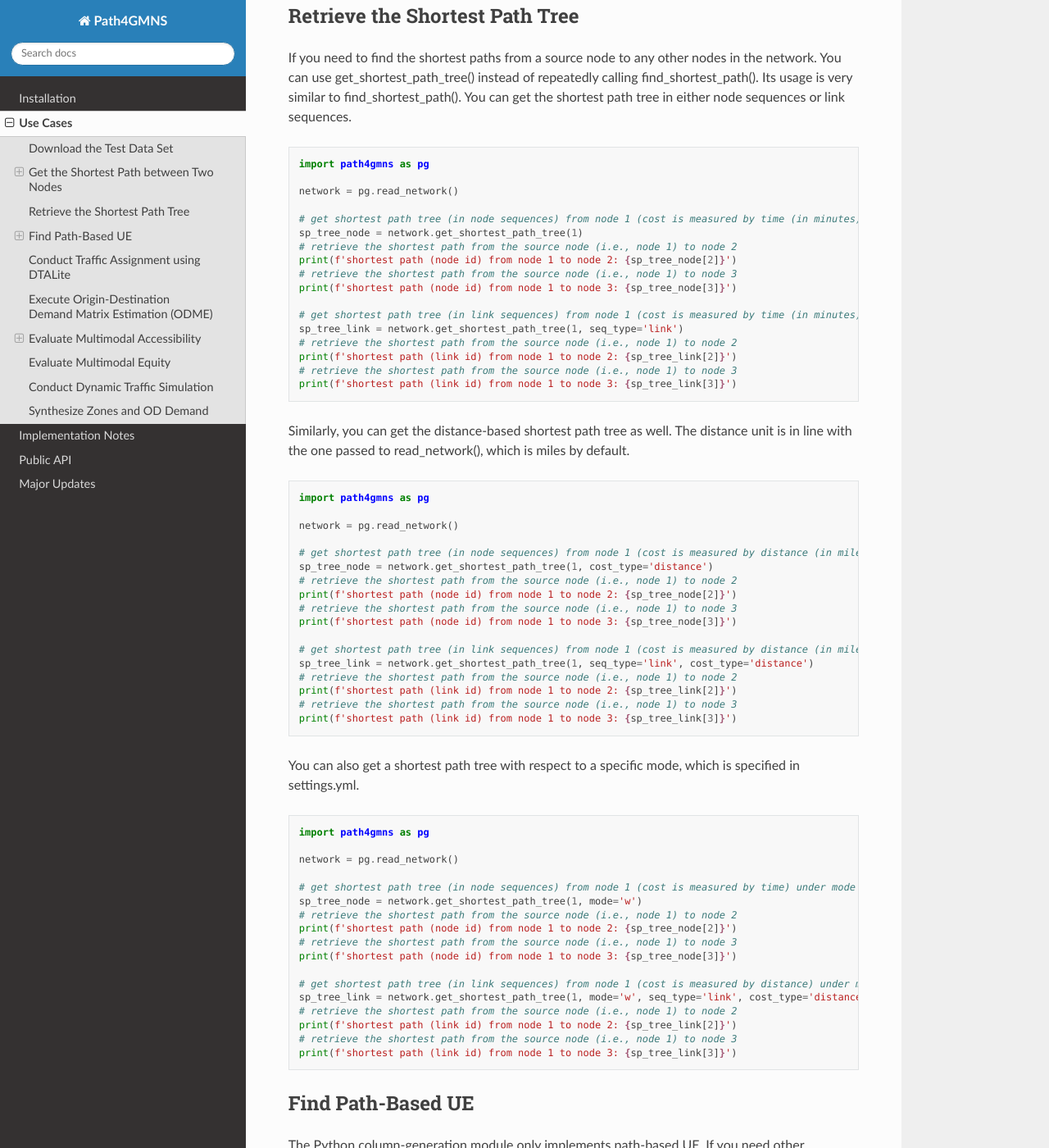
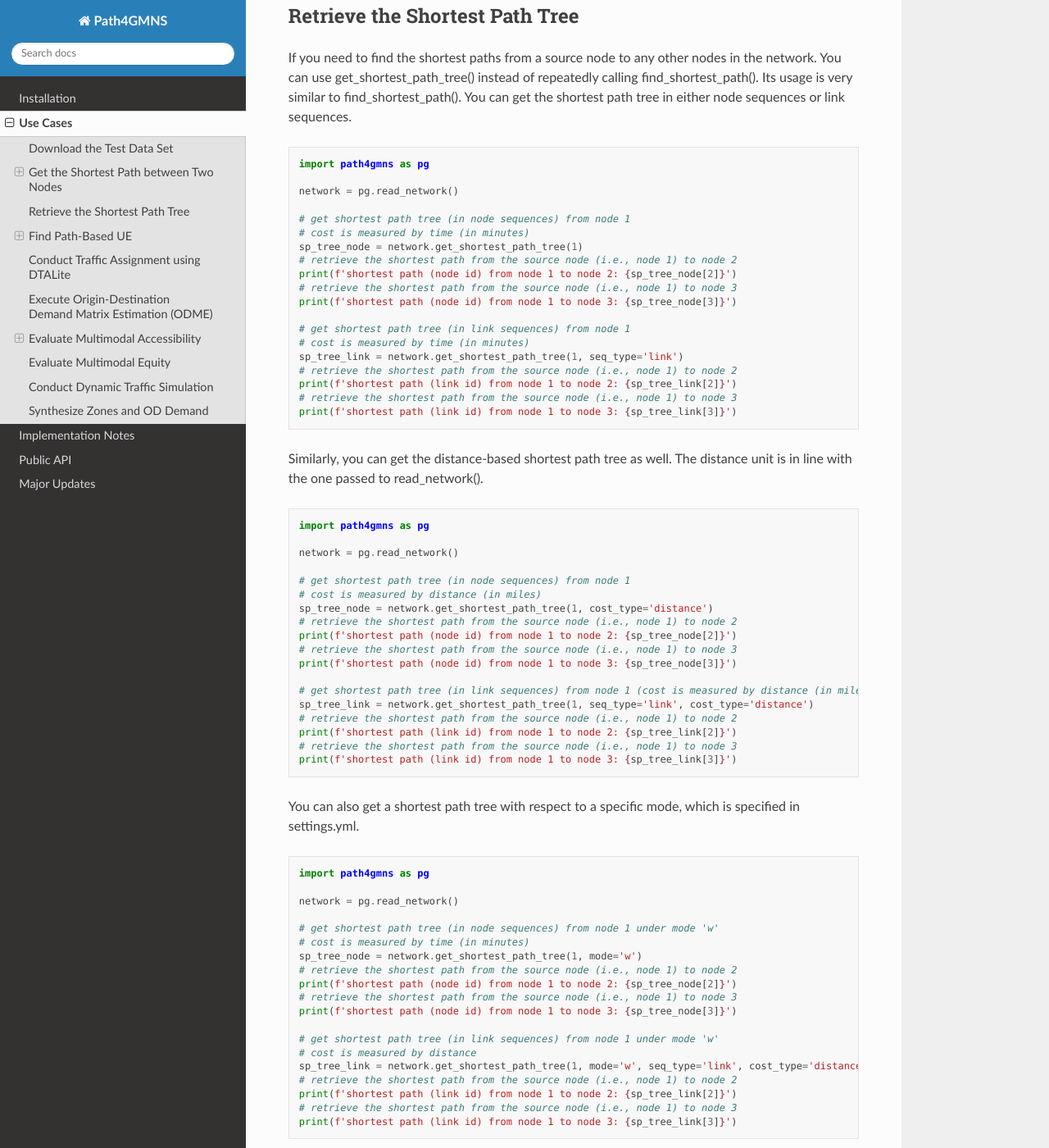
Before and after one commit to jdlph/Path4GMNS, a Sphinx documentation site: the page built from docs/source/usecases.md, in a window 1280 px wide and 1400 px high, scrolled down 2059 px. Shown: the whole window at 82% size. Built offline with Sphinx 7.4.7 and the Read the Docs theme 3.1.0, drawn with Linux system fonts in a browser that asks for light colours; some of the changed text lies outside the part shown.

````diff
--- a/docs/source/usecases.md
+++ b/docs/source/usecases.md
@@ -91,14 +91,16 @@
 
 network = pg.read_network()
 
-# get shortest path tree (in node sequences) from node 1 (cost is measured by time (in minutes))
+# get shortest path tree (in node sequences) from node 1
+# cost is measured by time (in minutes)
 sp_tree_node = network.get_shortest_path_tree(1)
 # retrieve the shortest path from the source node (i.e., node 1) to node 2
 print(f'shortest path (node id) from node 1 to node 2: {sp_tree_node[2]}')
 # retrieve the shortest path from the source node (i.e., node 1) to node 3
 print(f'shortest path (node id) from node 1 to node 3: {sp_tree_node[3]}')
 
-# get shortest path tree (in link sequences) from node 1 (cost is measured by time (in minutes))
+# get shortest path tree (in link sequences) from node 1
+# cost is measured by time (in minutes)
 sp_tree_link = network.get_shortest_path_tree(1, seq_type='link')
 # retrieve the shortest path from the source node (i.e., node 1) to node 2
 print(f'shortest path (link id) from node 1 to node 2: {sp_tree_link[2]}')
@@ -106,14 +108,15 @@
 print(f'shortest path (link id) from node 1 to node 3: {sp_tree_link[3]}')
 ```
 
-Similarly, you can get the distance-based shortest path tree as well. The distance unit is in line with the one passed to read_network(), which is miles by default.
+Similarly, you can get the distance-based shortest path tree as well. The distance unit is in line with the one passed to read_network().
 
 ```python
 import path4gmns as pg
 
 network = pg.read_network()
 
-# get shortest path tree (in node sequences) from node 1 (cost is measured by distance (in miles))
+# get shortest path tree (in node sequences) from node 1
+# cost is measured by distance (in miles)
 sp_tree_node = network.get_shortest_path_tree(1, cost_type='distance')
 # retrieve the shortest path from the source node (i.e., node 1) to node 2
 print(f'shortest path (node id) from node 1 to node 2: {sp_tree_node[2]}')
@@ -135,14 +138,16 @@
 
 network = pg.read_network()
 
-# get shortest path tree (in node sequences) from node 1 (cost is measured by time) under mode 'w'
+# get shortest path tree (in node sequences) from node 1 under mode 'w'
+# cost is measured by time (in minutes)
 sp_tree_node = network.get_shortest_path_tree(1, mode='w')
 # retrieve the shortest path from the source node (i.e., node 1) to node 2
 print(f'shortest path (node id) from node 1 to node 2: {sp_tree_node[2]}')
 # retrieve the shortest path from the source node (i.e., node 1) to node 3
 print(f'shortest path (node id) from node 1 to node 3: {sp_tree_node[3]}')
 
-# get shortest path tree (in link sequences) from node 1 (cost is measured by distance) under mode 'w'
+# get shortest path tree (in link sequences) from node 1 under mode 'w'
+# cost is measured by distance
 sp_tree_link = network.get_shortest_path_tree(1, mode='w', seq_type='link', cost_type='distance')
 # retrieve the shortest path from the source node (i.e., node 1) to node 2
 print(f'shortest path (link id) from node 1 to node 2: {sp_tree_link[2]}')
@@ -192,7 +197,7 @@
 pg.output_link_performance(network)
 ```
 
-v0.9.10 provides users more flexibility to control UE convergency by returning the relative gap and passing the relative gap tolerance (i.e., the target relative gap). find_ue() will terminate when either column_upd_num or rel_gap_tolerance is reached.
+v0.9.10 provides users more flexibility to control UE convergency with the relative gap tolerance (i.e., the target relative gap). find_ue() will terminate when either column_upd_num or rel_gap_tolerance is reached and return the final relative gap.
 ```python
 import path4gmns as pg
 
````
Also changed, not shown: other parts of docs/source/usecases.md (+2 -2 lines), README.md (+1 -1 lines), 3 other files.
